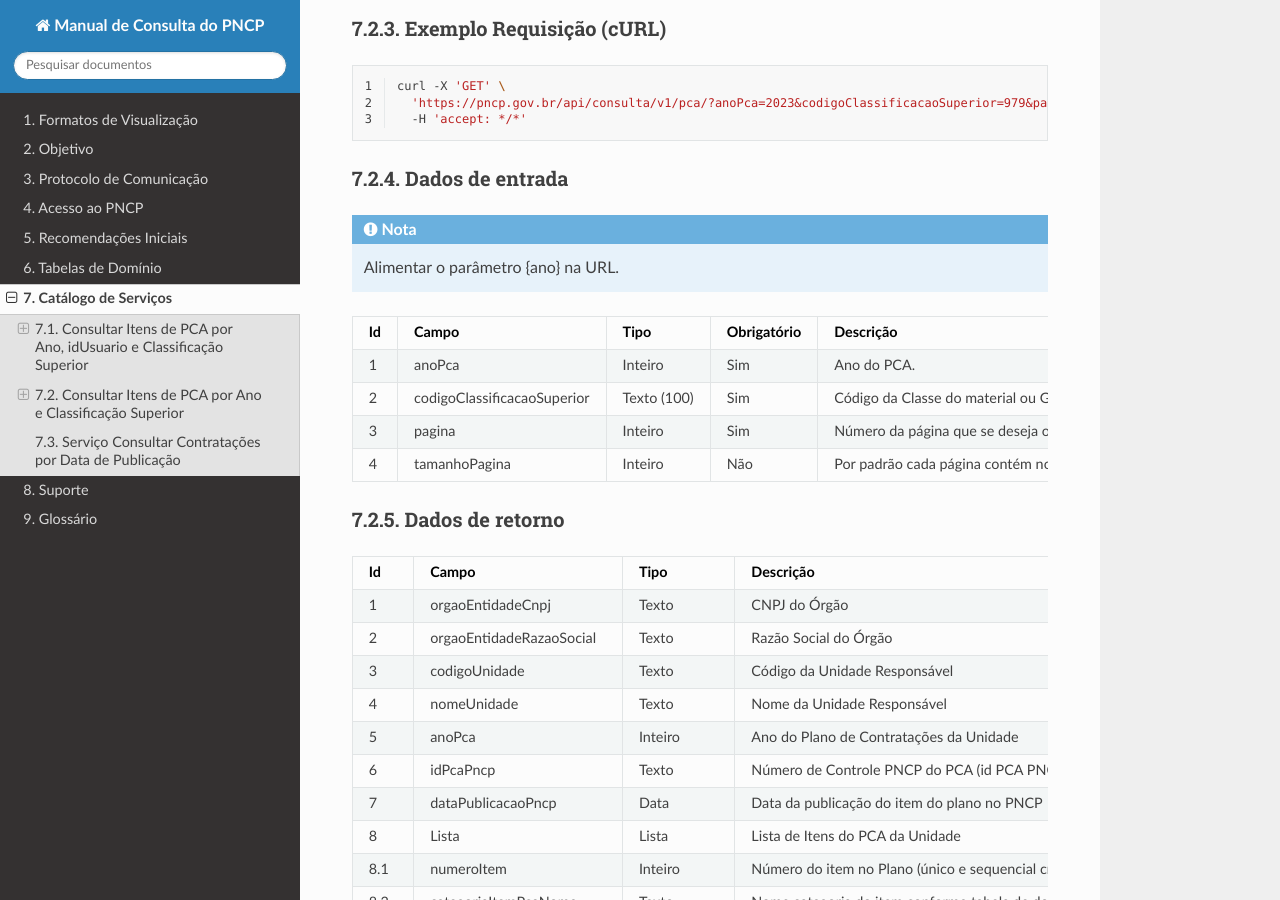
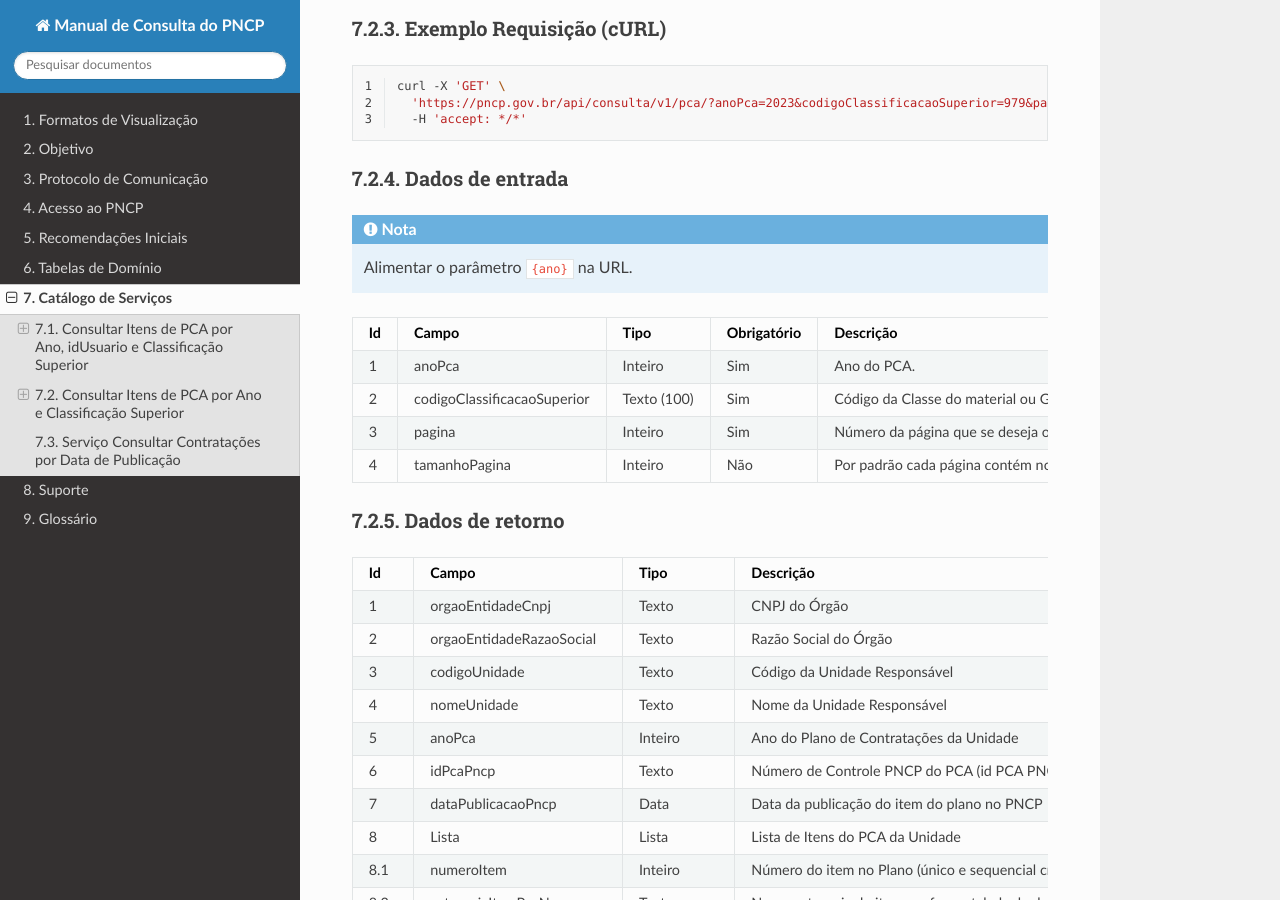
Before and after one commit to sofiaestrelab/Manual-de-Consulta-do-PNCP, a Sphinx documentation site: the page built from docs/source/catalogo_de_servicos.rst, in a window 1280 px wide and 900 px high, scrolled down 2868 px. Built offline with Sphinx 7.4.7 and the Read the Docs theme 3.1.0, drawn with Linux system fonts in a browser that asks for light colours.

Commit message:
Fix formatting of parameter in documentation

```diff
--- a/docs/source/catalogo_de_servicos.rst
+++ b/docs/source/catalogo_de_servicos.rst
@@ -283,7 +283,7 @@ Dados de entrada
 
 .. note::
 
-   Alimentar o parâmetro {ano} na URL.
+   Alimentar o parâmetro ``{ano}`` na URL.
 
 .. list-table::
    :width: 100%
```
